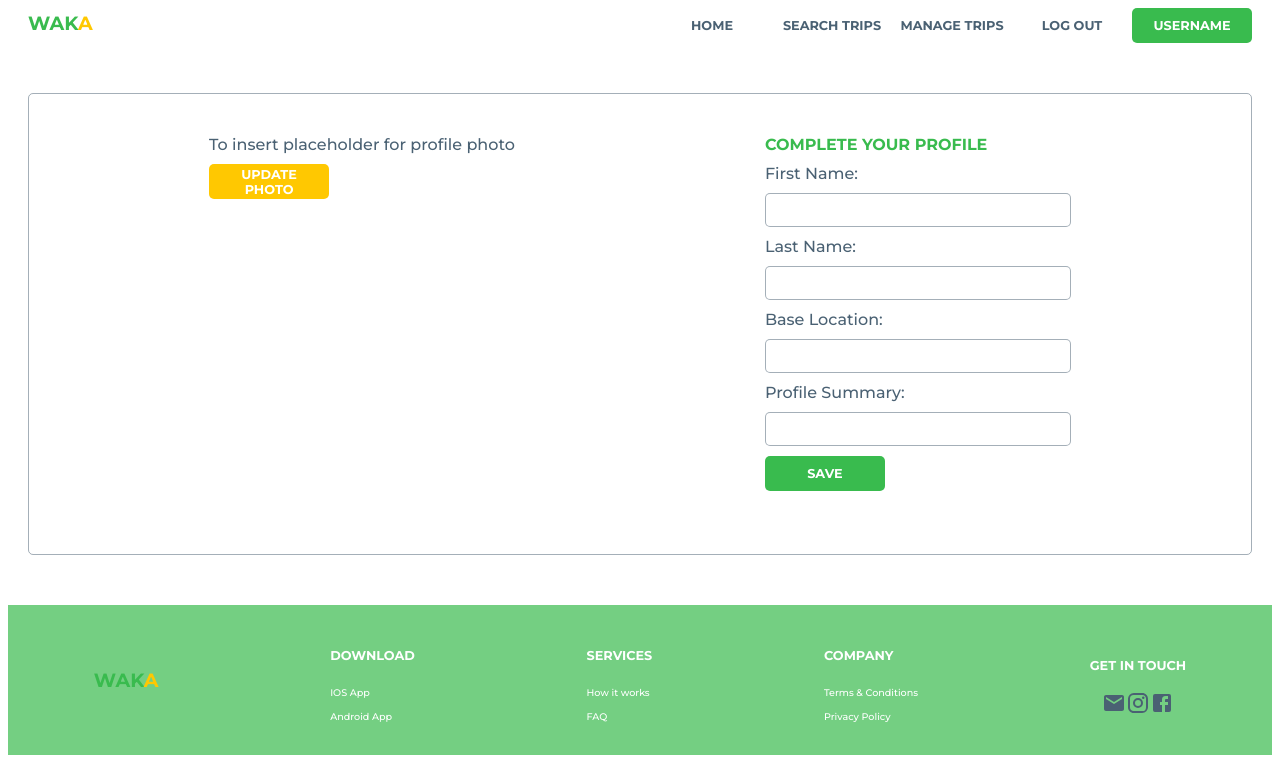
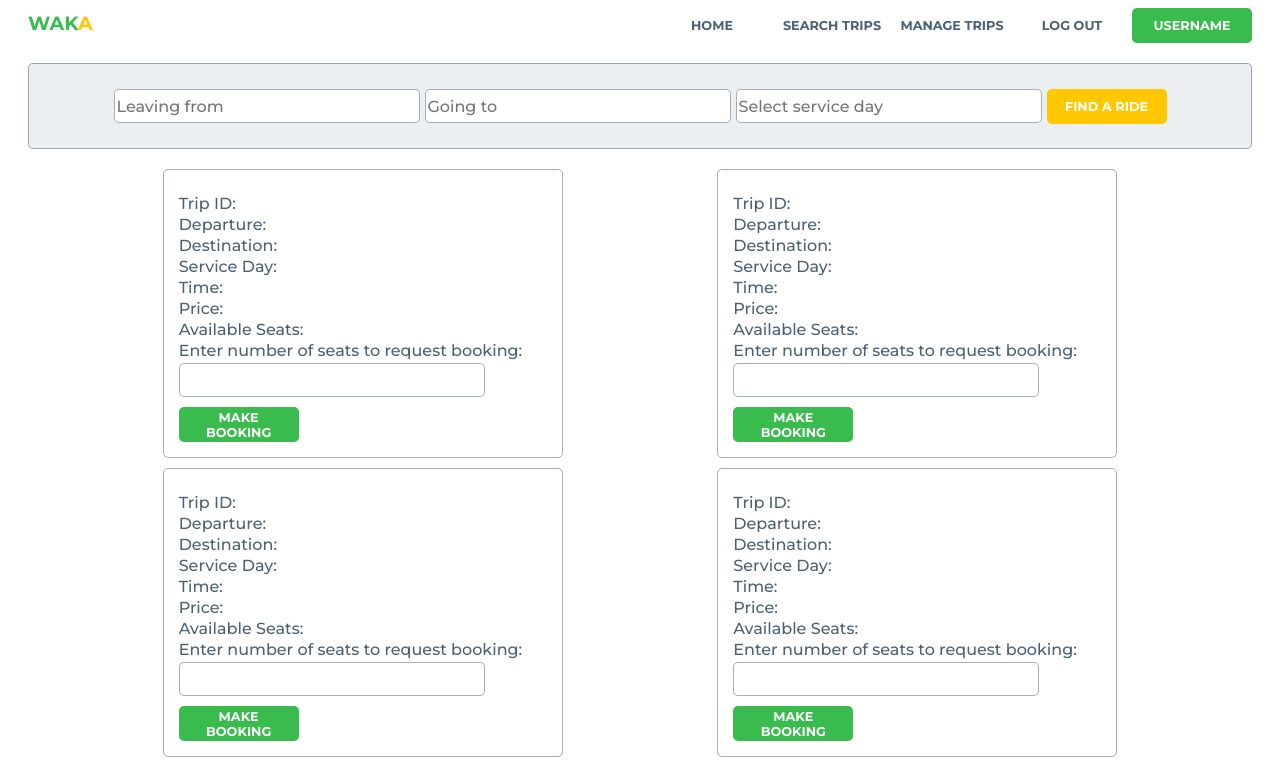
Before and after one commit to VeasnaHub/IOD-Capstone-Project, a React (Vite) app in the folder frontend/: page / in a window 1280 px wide. Shown: the top 765 px of the page. Built offline with nearby package versions, Linux system fonts and the light colour scheme; a web font is replaced by a local one.

Commit message:
added components (searchBar, SearchTripBody, TripCard, SearchTripPage)

```diff
--- a/frontend/src/App.css
+++ b/frontend/src/App.css
@@ -152,7 +152,7 @@ input {
   padding: 30px;
   border-radius: 5px;
   height: 400px;
-  margin: 50px 20px;
+  margin: 20px 20px;
 }
 
 .CompleteProfileBody {
@@ -160,5 +160,33 @@ input {
   gap: 100px;
   justify-content: space-evenly;
   align-items: flex-start;
+}
 
+.SearchBar {
+  display: flex;
+  align-items: center;
+  justify-content: center;
+  gap: 5px;
+  flex-wrap: wrap;
+  border: 1px solid rgba(74, 97, 115, 0.5);
+  padding: 15px;
+  border-radius: 5px;
+  height: auto;
+  margin: 20px 20px;
 }
+
+.SearchTripBody {
+  display: flex;
+  flex-flow: wrap;
+  justify-content: space-evenly;
+  margin: 10px 10px 10px 10px
+}
+
+.TripCard {
+  border: 1px solid rgba(74, 97, 115, 0.5);
+  padding: 15px;
+  border-radius: 5px;
+  width: 368px;
+  line-height: 5px;
+  margin: 0px 10px 10px 10px;
+}
--- a/frontend/src/App.jsx
+++ b/frontend/src/App.jsx
@@ -13,7 +13,7 @@ function App() {
     {/* <SignUpPage /> */}
     {/* <RegistrationConfirmPage /> */}
     {/* <SignInPage /> */}
-    <CompleteProfilePage />
+    {/* <CompleteProfilePage /> */}
     <SearchTripPage />
     </>
   )
--- /dev/null
+++ b/frontend/src/components/SearchBar.jsx
@@ -0,0 +1,14 @@
+import Button from "./Button";
+
+function SearchBar() {
+    return (
+        <div className="SearchBar" style={{ backgroundColor: "rgba(74, 97, 115, 0.1)" }}>
+            <input placeholder="Leaving from"></input>
+            <input placeholder="Going to"></input>
+            <input placeholder="Select service day"></input>
+            <Button name="FIND A RIDE" background="yellow-button" />
+        </div>
+    )
+}
+
+export default SearchBar;
--- /dev/null
+++ b/frontend/src/components/SearchTripBody.jsx
@@ -0,0 +1,16 @@
+import TripCard from "./TripCard";
+
+function SearchTripBody() {
+    return (
+        <div className="SearchTripBody">
+            <TripCard />
+            <TripCard />
+            <TripCard />
+            <TripCard />
+            <TripCard />
+            <TripCard />
+        </div>
+    )
+}
+
+export default SearchTripBody;
--- /dev/null
+++ b/frontend/src/components/TripCard.jsx
@@ -0,0 +1,20 @@
+import Button from "./Button";
+
+function TripCard (props) {
+    return (
+        <div className="TripCard">
+            <p>Trip ID: {props.id}</p>
+            <p>Departure: {props.id}</p>
+            <p>Destination: {props.id}</p>
+            <p>Service Day: {props.id}</p>
+            <p>Time: {props.id}</p>
+            <p>Price: {props.id}</p>
+            <p>Available Seats: {props.id}</p>
+            <label>Enter number of seats to request booking:</label>
+            <input style={{ border: "1px solid rgba" }}></input>
+            <Button name="MAKE BOOKING" background="green-button" />
+        </div>
+    )
+}
+
+export default TripCard;
--- a/frontend/src/pages/SearchTripPage.jsx
+++ b/frontend/src/pages/SearchTripPage.jsx
@@ -1,8 +1,16 @@
+import LoggedNavBar from "../components/LoggedNavBar";
+import Footer from "../components/Footer";
+import SearchTripBody from "../components/SearchTripBody";
+import SearchBar from "../components/SearchBar";
+
 
 function SearchTripPage() {
     return (
         <div className="SearchTripPage">
-
+            <LoggedNavBar />
+            <SearchBar />
+            <SearchTripBody />
+            <Footer />
         </div>
     )
 }
```
